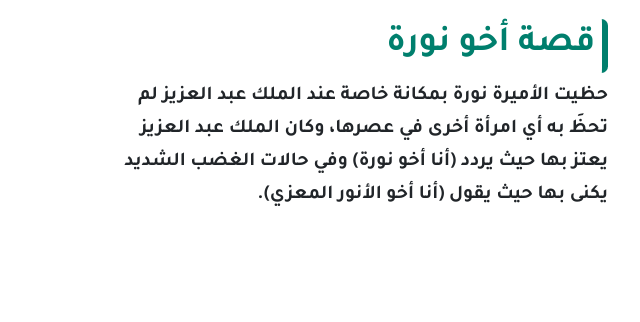
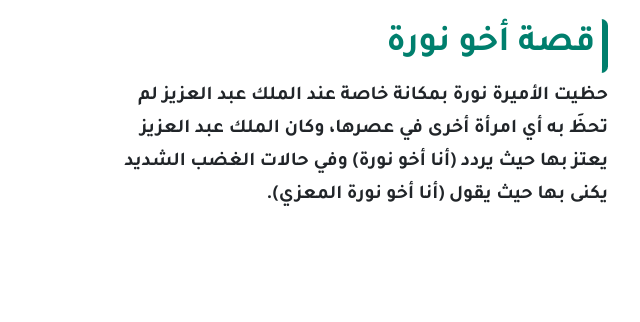
Before and after one commit to Softdomi/ALYOOM-ALWATNY-ALSAUDI, a plain HTML site: page nora-brother.html in a window 1280 px wide. Shown: the part 126-448 px from the top of the page, 640-1280 px from the left. Drawn offline with nearby package versions, Linux system fonts and the light colour scheme; a web font is replaced by a local one.

Commit message:
Update nora-brother.html

```diff
--- a/nora-brother.html
+++ b/nora-brother.html
@@ -79,7 +79,8 @@
                     <p>
 
                          حظيت الأميرة نورة بمكانة خاصة عند الملك عبد العزيز لم تحظَ به
-                         أي امرأة أخرى في عصرها، وكان الملك عبد العزيز يعتز بها حيث يردد (أنا أخو نورة) وفي حالات الغضب الشديد يكنى بها حيث يقول (أنا أخو الأنور المعزي).</p>
+                         أي امرأة أخرى في عصرها، وكان الملك عبد العزيز يعتز بها
+                          حيث يردد (أنا أخو نورة) وفي حالات الغضب الشديد يكنى بها حيث يقول (أنا أخو نورة المعزي).</p>
                 </div>
             </div>
 
```
